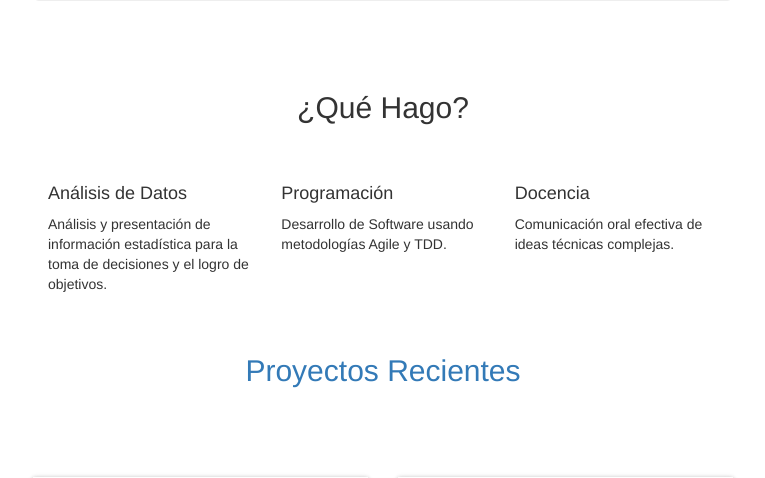
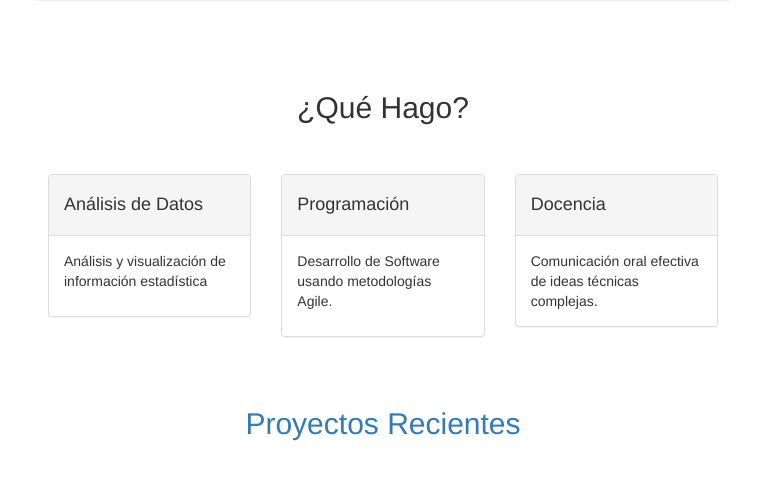
Before and after one commit to rlabuonora/portfolio, a Node server app: page / in a window 1280 px wide. Shown: the part 578-1056 px from the top of the page, without its empty margins (257-1022 px from the left). Run offline with Node 20, Linux system fonts and the light colour scheme; some libraries are stand-ins or nearby versions.

Commit message:
Add panels

```diff
--- a/views/pages/index.html
+++ b/views/pages/index.html
@@ -10,16 +10,23 @@
         <div class="row marketing" id="quehago">
           <h2 class="text-center">¿Qué Hago?</h2>
           <div class="col-md-4">
-            <h4>Análisis de Datos</h4>
-            <p> Análisis y presentación de información estadística para la toma de decisiones y el logro de objetivos.</p>
+            <div class="panel panel-default">
+              <div class="panel-heading"><h4>Análisis de Datos</h4></div>
+              <div class="panel-body"><p> Análisis y visualización de información estadística</p></div>
+            </div>
           </div>
+
           <div class="col-md-4">
-            <h4>Programación</h4>
-            <p> Desarrollo de Software usando metodologías Agile y TDD.</p>
+            <div class="panel panel-default">
+            <div class="panel-heading"> <h4>Programación</h4></div>
+            <div class="panel-body"><p> Desarrollo de Software usando metodologías Agile.</p> </div>
+            </div>
           </div> <!-- col 2 -->
           <div class="col-md-4">
-            <h4>Docencia</h4>
-            <p>Comunicación oral efectiva de ideas técnicas complejas.</p>
+            <div class="panel panel-default">
+              <div class="panel-heading"><h4>Docencia</h4></div>
+              <div class="panel-body">Comunicación oral efectiva de ideas técnicas complejas.</div>
+            </div>
           </div> <!-- col 1 -->
         </div>
   <!-- que hago -->
```
